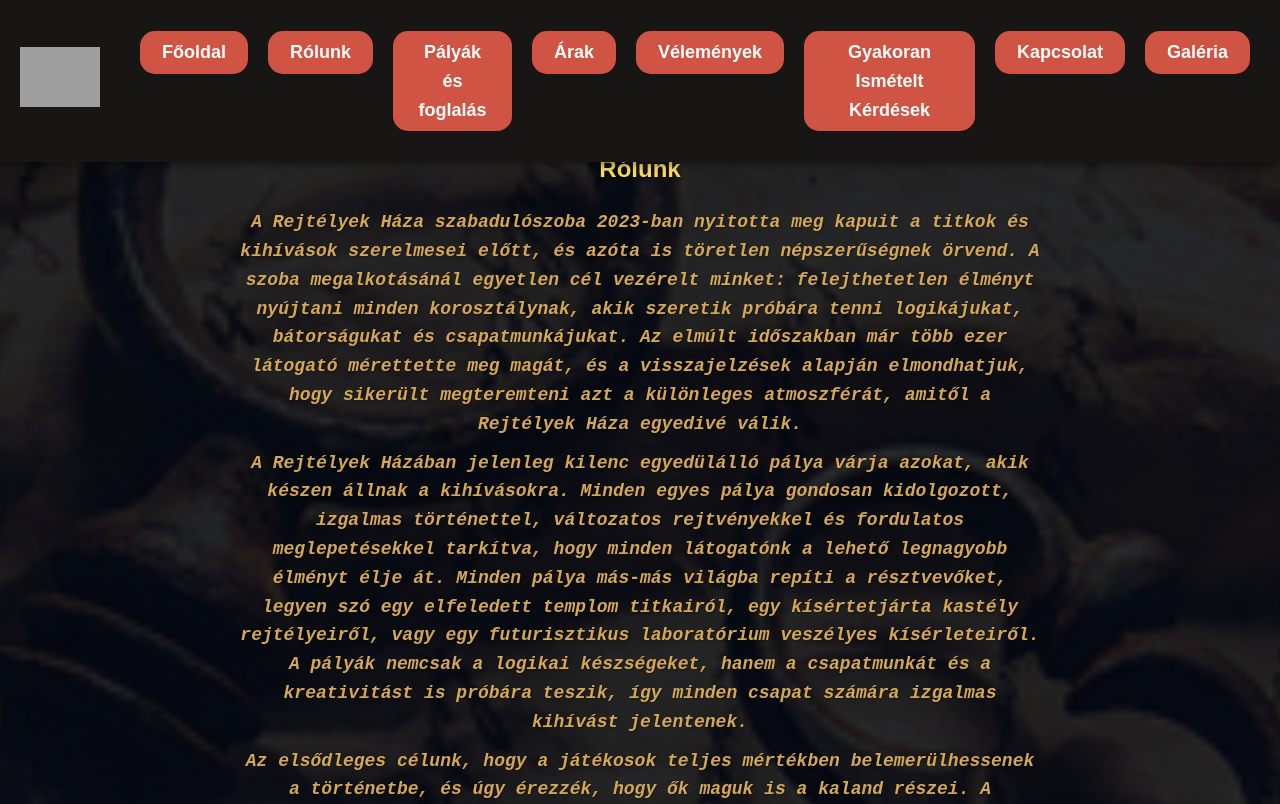
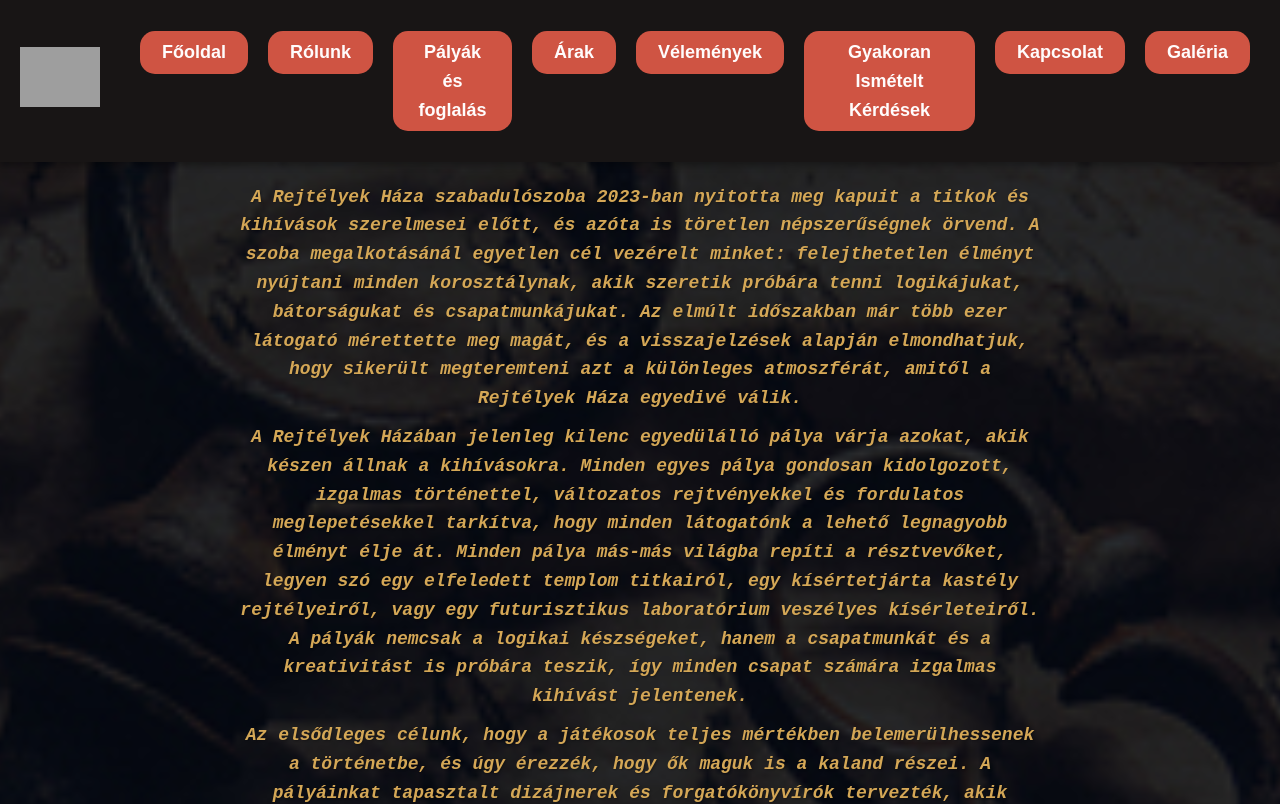
Before and after one commit to Neliah85/Projekt_Rejtelyekhaza_react, a React (Create React App) app in the folder frontend/: page /about in a window 1280 px wide. Shown: the top 804 px of the page. Built offline with nearby package versions, Linux system fonts and the light colour scheme; grey boxes are pictures that could not be loaded.

Commit message:
Correction

```diff
--- a/frontend/src/components/About.js
+++ b/frontend/src/components/About.js
@@ -7,7 +7,7 @@ const About = () => {
         <>
             <Header />
             <main className="about-container">
-                <h2><b>Rólunk</b></h2>
+                <h1><b>Rólunk</b></h1>
                 <p className="placeholder-text">
                 <p>
                 A Rejtélyek Háza szabadulószoba 2023-ban nyitotta meg kapuit a titkok és kihívások szerelmesei előtt, és azóta is töretlen népszerűségnek örvend. A szoba megalkotásánál egyetlen cél vezérelt minket: felejthetetlen élményt nyújtani minden korosztálynak, akik szeretik próbára tenni logikájukat, bátorságukat és csapatmunkájukat. Az elmúlt időszakban már több ezer látogató mérettette meg magát, és a visszajelzések alapján elmondhatjuk, hogy sikerült megteremteni azt a különleges atmoszférát, amitől a Rejtélyek Háza egyedivé válik.
--- a/frontend/src/components/TracksPage.js
+++ b/frontend/src/components/TracksPage.js
@@ -30,7 +30,8 @@ const TracksPage = () => {
         <>
             <Header />
             <main>
-                <h2>Pályák és Foglalás</h2>
+                <h1>Pályák és Foglalás</h1>
+
                 <p>Válaszd ki a számodra legizgalmasabb pályát, és kezdődjön a kaland!</p>
 
                 <div className="tracks-list">
--- a/frontend/src/styles.css
+++ b/frontend/src/styles.css
@@ -7,13 +7,15 @@ body {
     margin: 0;
     padding: 0;
     background-color: #585555;
-    padding-top: 80px;
+    padding-top: 100px;
 
 
 }
 
-.about-container h2 {
-    margin-top: 100px;
+
+
+main {
+    padding-top: 100px; /* A fejléc alá tolja az egész tartalmat */
 }
 
 /* Fejléc és menü */
@@ -96,7 +98,7 @@ body {
     transition: background 0.3s, transform 0.2s;
     border: 2px solid transparent;
 }
-/* Slideshow */
+
 /* Slideshow */
 .slideshow {
     position: relative;
@@ -126,7 +128,7 @@ body {
     transform: translateX(-50%);
     background: rgba(0, 0, 0, 0.6);
     color: white;
-    padding: 10px 15px;
+    padding: 20px 15px;
     border-radius: 5px;
     font-size: 18px;
     font-weight: bold;
```
